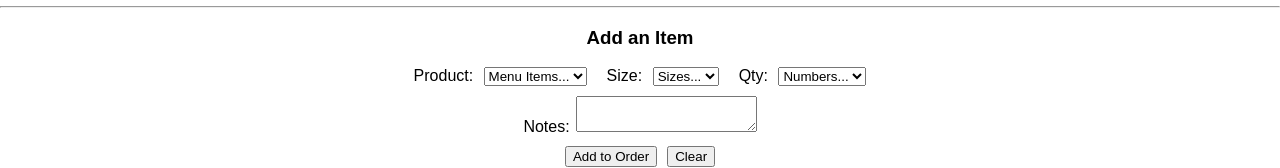
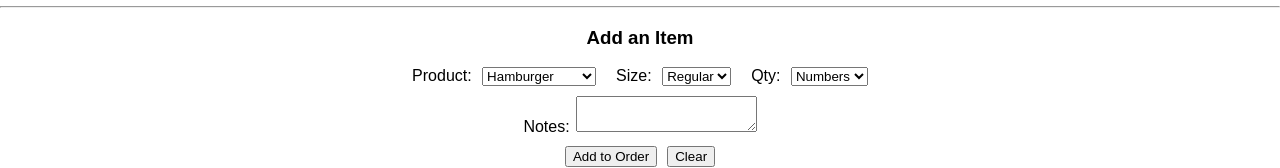
Before and after one commit to gargrave/drivethrupro, a React app: page /orders/new in a window 1280 px wide. Shown: the part 151-319 px from the top of the page. Built offline with nearby package versions, Linux system fonts and the light colour scheme.

Commit message:
Progress on wiring up functionality for OrderEditPage

```diff
--- a/src/components/Orders/OrderEditPage.jsx
+++ b/src/components/Orders/OrderEditPage.jsx
@@ -10,11 +10,51 @@ class OrderEditPage extends Component {
     super(props)
 
     this.state = {
+      selectedMenuItem: menu[0],
+      sizeIdx: 0,
       orderItems: [
         { name: menu[0].name, qty: 1, price: menu[0].price },
         { name: menu[1].name, size: menu[1].sizes[1].name, qty: 2, price: menu[1].sizes[1].price }
       ]
     }
+
+    this.completeOrder = this.completeOrder.bind(this)
+    this.cancelOrder = this.cancelOrder.bind(this)
+    this.addItemToOrder = this.addItemToOrder.bind(this)
+    this.clearForm = this.clearForm.bind(this)
+    this.handleItemSelect = this.handleItemSelect.bind(this)
+    this.handleSizeSelect = this.handleSizeSelect.bind(this)
+  }
+
+  completeOrder () {
+    console.log('completeOrder()')
+  }
+
+  cancelOrder () {
+    console.log('cancelOrder()')
+  }
+
+  addItemToOrder () {
+    console.log('addItemToOrder()')
+  }
+
+  clearForm () {
+    console.log('clearForm()')
+  }
+
+  handleItemSelect (event) {
+    this.setState({
+      selectedMenuItem: menu[event.target.value],
+      sizeIdx: 0
+    })
+  }
+
+  handleSizeSelect (event) {
+    console.log('handleSizeSelect')
+    console.log(this.state.selectedMenuItem.sizes[event.target.value])
+    this.setState({
+      sizeIdx: event.target.value
+    })
   }
 
   render () {
@@ -24,8 +64,10 @@ class OrderEditPage extends Component {
 
         <div>
           <div>
-            <button style={{ marginRight: '10px' }}>Save Order</button>
-            <button>Cancel</button>
+            <button style={{ marginRight: '10px' }} onClick={this.completeOrder}>
+              Save Order
+            </button>
+            <button onClick={this.cancelOrder}>Cancel</button>
           </div>
 
           <hr />
@@ -35,22 +77,39 @@ class OrderEditPage extends Component {
             <div>
               <span className="input-group">
                 <label htmlFor="product">Product: </label>
-                <select name="product" id="product">
-                  <option value="asdf">Menu Items...</option>
+                <select
+                  name="product"
+                  id="product"
+                  value={this.state.selectedMenuItem.id}
+                  onChange={this.handleItemSelect}
+                >
+                  {menu.map(item => {
+                    return (
+                      <option key={item.id} value={item.id}>
+                        {item.name}
+                      </option>
+                    )
+                  })}
                 </select>
               </span>
 
               <span className="input-group">
                 <label htmlFor="size">Size: </label>
-                <select name="size" id="size">
-                  <option value="asdf">Sizes...</option>
+                <select name="size" id="size" value={this.state.sizeIdx} onChange={this.handleSizeSelect}>
+                  {this.state.selectedMenuItem.sizes.map((size, idx) => {
+                    return (
+                      <option key={idx} value={idx}>
+                        {size.name}
+                      </option>
+                    )
+                  })}
                 </select>
               </span>
 
               <span className="input-group">
                 <label htmlFor="quantity">Qty: </label>
                 <select name="quantity" id="quantity">
-                  <option value="asdf">Numbers...</option>
+                  <option value="Numbers">Numbers</option>
                 </select>
               </span>
             </div>
@@ -63,8 +122,10 @@ class OrderEditPage extends Component {
             </div>
 
             <div>
-              <button style={{ marginRight: '10px' }}>Add to Order</button>
-              <button>Clear</button>
+              <button style={{ marginRight: '10px' }} onClick={this.addItemToOrder}>
+                Add to Order
+              </button>
+              <button onClick={this.clearForm}>Clear</button>
             </div>
           </div>
           <hr />
```
